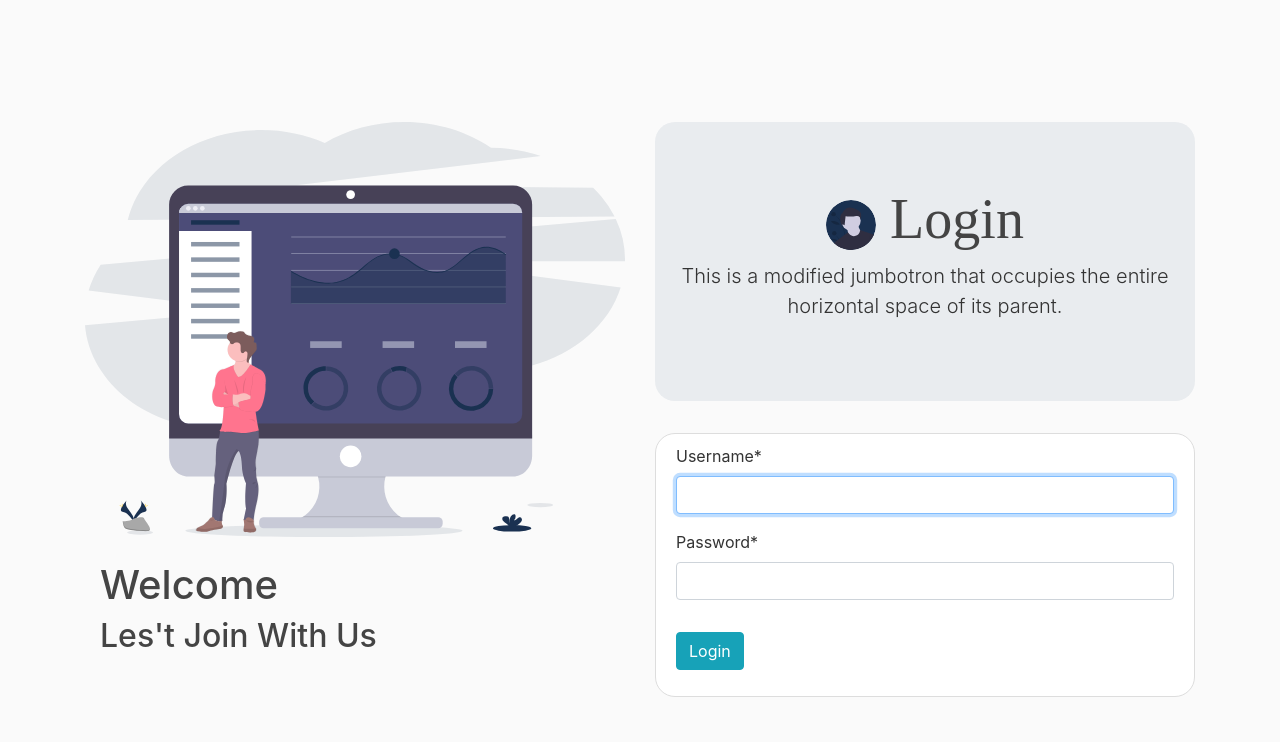
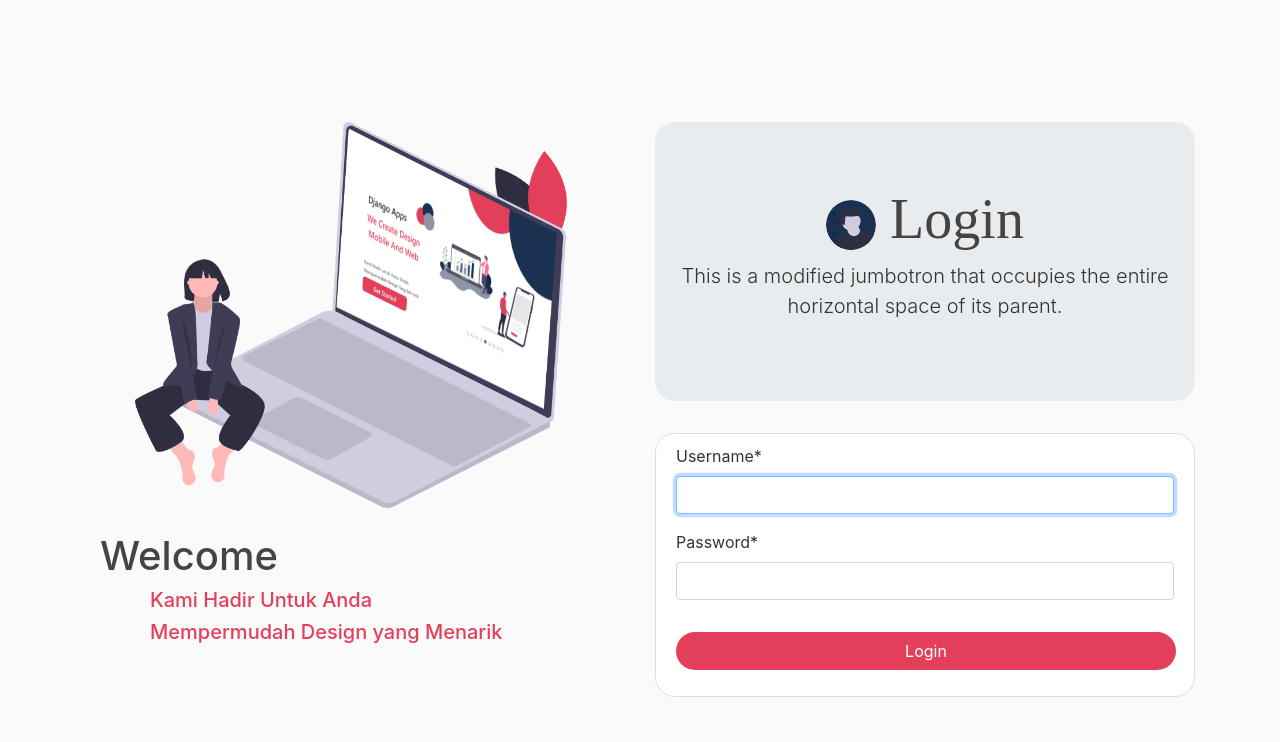
Before and after one commit to Ilyasyasin072/apps-crud-django, a Django app: page /login/ in a window 1280 px wide. Shown: the part 58-800 px from the top of the page. Run offline with Django 3.2, Linux system fonts and the light colour scheme; some libraries are stand-ins or nearby versions.

Commit message:
update login

```diff
--- a/users/templates/users/login.html
+++ b/users/templates/users/login.html
@@ -13,7 +13,7 @@
       box-shadow:  0 12px 8px 0 rgba(0,0,0,0.1);
     }
     .img {
-     width: 100%;
+     width: 500%;
      height: 100%;
     }
     .img1 {
@@ -21,7 +21,8 @@
      height: 100%;
     }
     .login {
-      width: 100%;
+      width: 80%;
+      margin-left: 50px;
       padding-top: 100px;
     }
     .login-dashboard {
@@ -40,29 +41,26 @@
     .font-login {
     font-family: "Times New Roman", Times, serif;
     }
+    .child {
+    font-size: 20px;
+    margin-left: 50px;
+    color: #E43F5A;
+    }
+    .btn-login {
+    border-radius: 20px;
+    background-color: #E43F5A;
+    color: white;
+    width: 500px;
+    }
   </style>
   <div class="row">
     <div class="col-md-6">
-      <img class="login" src="/media/login/login2.svg" alt="">
-<!--&lt;!&ndash;      <div class="container-slider">&ndash;&gt;-->
-<!--      <div class="glide">-->
-<!--        <div class="glide__track" data-glide-el="track">-->
-<!--          <ul class="glide__slides">-->
-<!--          <li class="glide__slide"><img class="login" src="/media/slider/slider1.svg" alt=""></li>-->
-<!--          <li class="glide__slide"><img class="login" src="/media/slider/slider2.svg" alt=""></li>-->
-<!--          <li class="glide__slide"><img class="login" src="/media/slider/slider3.svg" alt=""></li>-->
-<!--          <li class="glide__slide"><img class="login" src="/media/slider/slider5.svg" alt=""></li>-->
-<!--          <li class="glide__slide"><img class="login" src="/media/slider/slider6.svg" alt=""></li>-->
-<!--          <li class="glide__slide"><img class="login" src="/media/slider/slider7.svg" alt=""></li>-->
-<!--          <li class="glide__slide"><img class="login" src="/media/slider/slider4.svg" alt=""></li>-->
-<!--          </ul>-->
-<!--        </div>-->
-<!--      </div>-->
-<!--&lt;!&ndash;    </div>&ndash;&gt;-->
+      <img class="login" src="/media/logo/picture_login.png" alt="">
       <div class="container">
         <br>
         <h1>Welcome</h1>
-        <h2>Les't Join With Us</h2>
+        <h2 class="child">Kami Hadir Untuk Anda</h2>
+        <h2 class="child">Mempermudah Design yang Menarik</h2>
       </div>
     </div>
     <div class="col-md-6 login-dashboard">
@@ -81,7 +79,7 @@
                 {{ form|crispy }}
             </fieldset>
             <div class="form-group">
-                <button class="btn btn-outline btn-info">Login</button>
+                <button class="btn btn-login">Login</button>
             </div>
         </form>
       </div>
```
Also changed, not shown: media/logo/picture_login.png (added).
